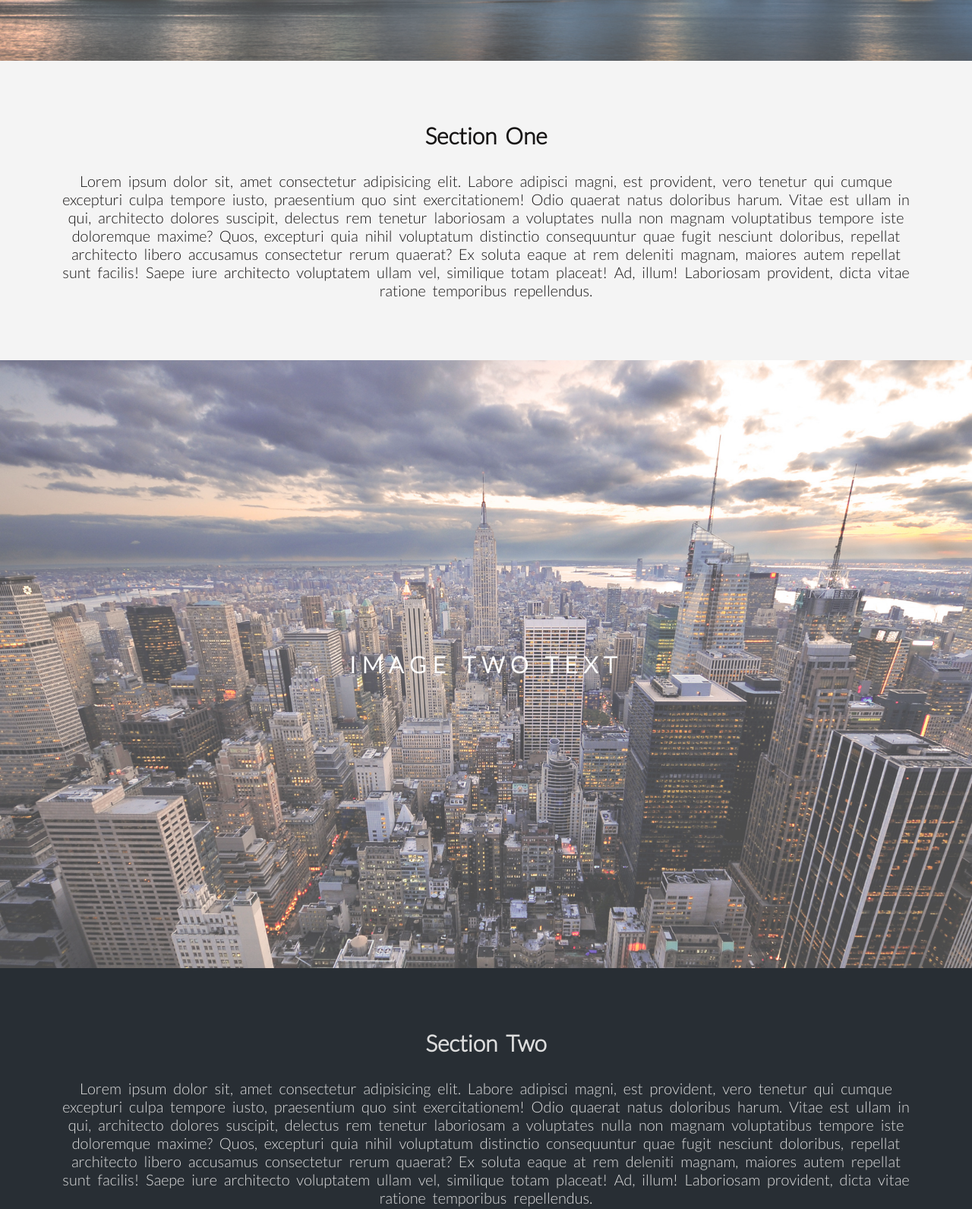
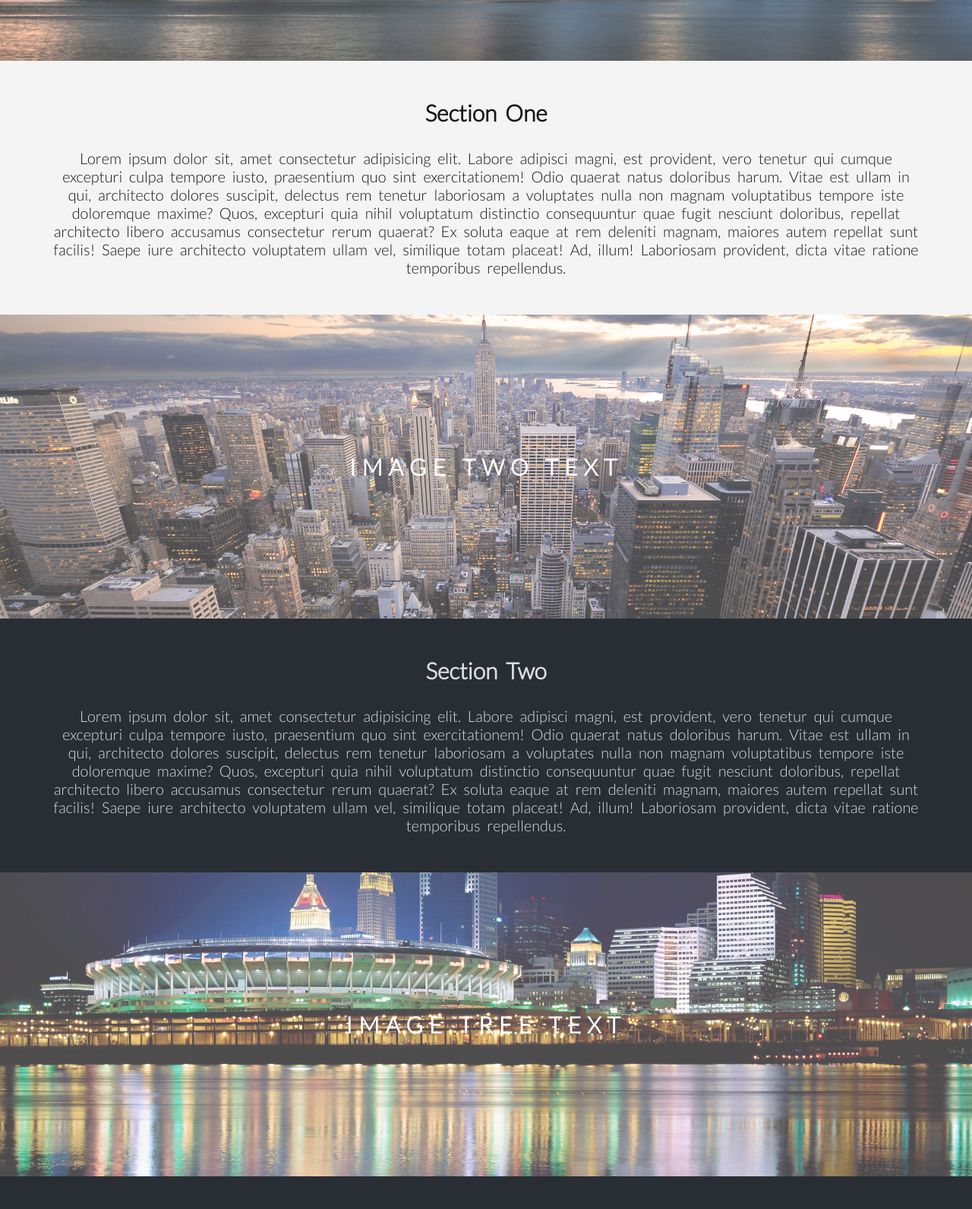
Before and after one commit to musagurbuz4661/Html-css-projects, a plain HTML site: page parallax website/index.html in a window 1280 px wide. Shown: the part 720-2311 px from the top of the page at 76% size. Drawn offline with Linux system fonts and the light colour scheme.

Commit message:
continue

```diff
--- a/parallax website/style.css
+++ b/parallax website/style.css
@@ -12,25 +12,21 @@ body {
 
 .section-img1 {
   background: url(img/Image1.jpg) center/cover;
-
-
+  min-height: 100%;
+  height: 100vh;
 
 }
 
 .section-img2{
   background: url(img/Image2.jpg) center/cover;
-
+  min-height: 400px;
 }
 
 .section-img3 {
   background: url(img/Image3.jpg) center/cover;
-
+  min-height: 400px;
 }
 
-.section-img1 {
-  background: url(img/Image1.jpg) center/cover;
-
-}
 
 .section-img1,.section-img2,.section-img3{
   display: flex;
@@ -38,7 +34,7 @@ body {
   align-items: center;
   justify-content: center;
   width: 100%;
-  height: 100vh;
+
   text-align: center;
   opacity: 0.7;
 
@@ -55,13 +51,13 @@ section{
 
   background-color: #f4f4f4;
   color: rgb(23, 21, 21);
-  padding: 80px 80px;
+  padding: 50px 70px;
   word-spacing: 5px;
 }
 .section-dark{
   background-color: #282e34;
   color: #ddd;
-  padding: 80px 80px;
+  padding: 50px 70px;
   word-spacing: 5px;
 }
 h2{
```
